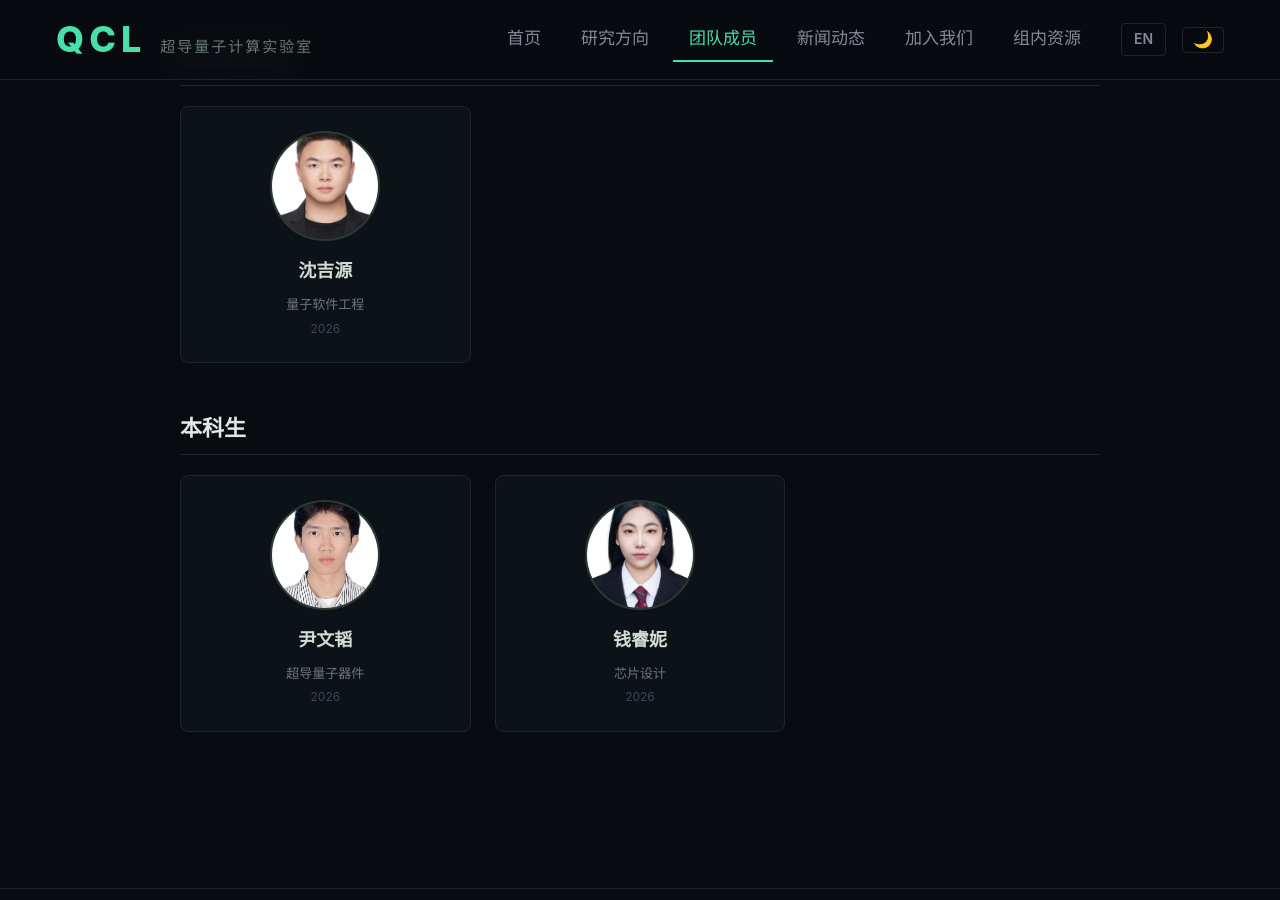
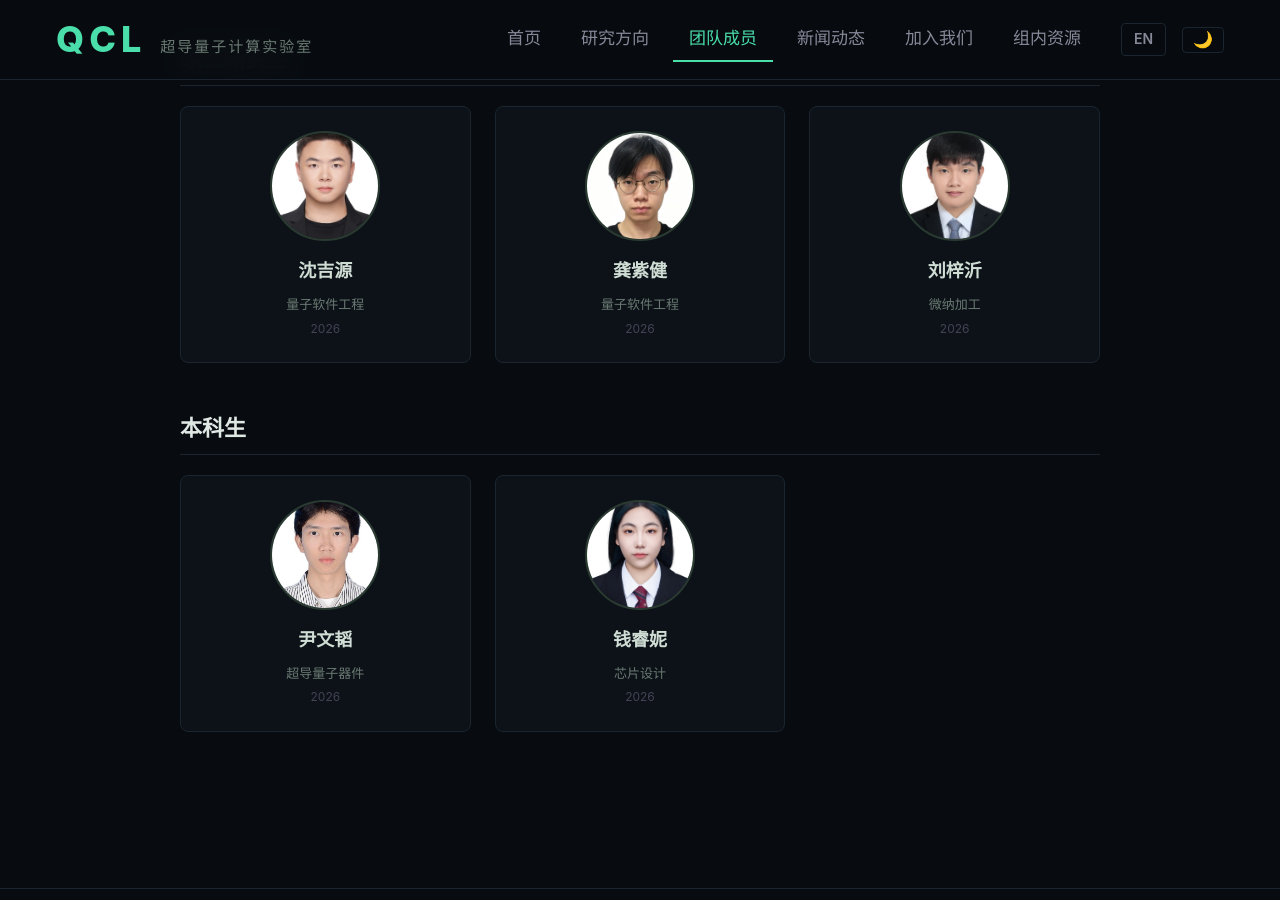
Before and after one commit to QCL-SUAT/qcl-suat.github.io, a Jekyll site: the page built from team.html, in a window 1280 px wide and 900 px high, scrolled down 632 px. Built offline with Jekyll 4.4.1, drawn with Linux system fonts in a browser that asks for light colours.

Commit message:
content: 新增硕士生龚紫健(量子软件工程)与刘梓沂(微纳加工)
Co-Authored-By: Claude Fable 5 <noreply@anthropic.com>

```diff
--- a/_data/team.yml
+++ b/_data/team.yml
@@ -32,6 +32,22 @@
   research_en: "Quantum Software Engineering"
   year: 2026
 
+- name: "龚紫健"
+  name_en: "Zijian Gong"
+  category: "master"
+  photo: "/assets/img/team/gongzj.jpg"
+  research: "量子软件工程"
+  research_en: "Quantum Software Engineering"
+  year: 2026
+
+- name: "刘梓沂"
+  name_en: "Ziyi Liu"
+  category: "master"
+  photo: "/assets/img/team/liuzy.jpg"
+  research: "微纳加工"
+  research_en: "Micro-Nano Fabrication"
+  year: 2026
+
 - name: "尹文韬"
   name_en: "Wentao Yin"
   category: "undergrad"
```
Also changed, not shown: assets/img/team/gongzj.jpg (added), assets/img/team/liuzy.jpg (added).
